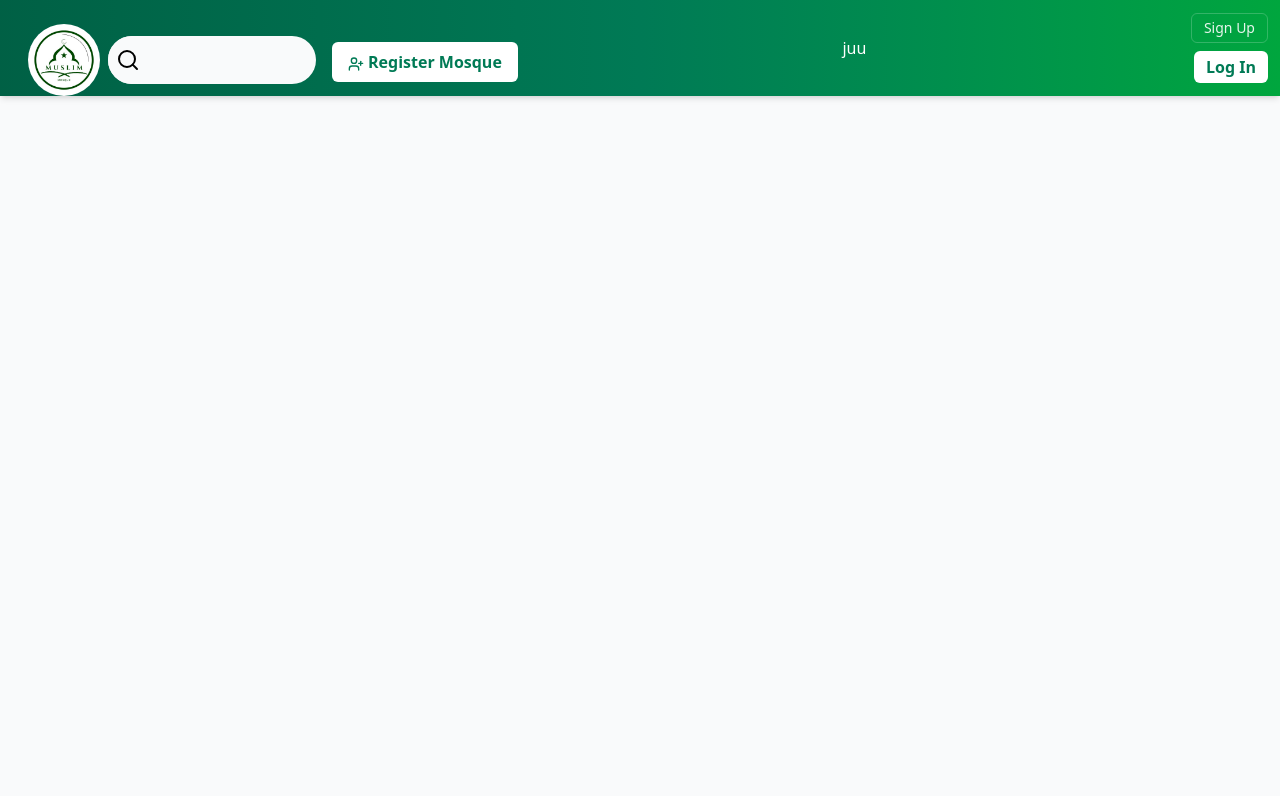
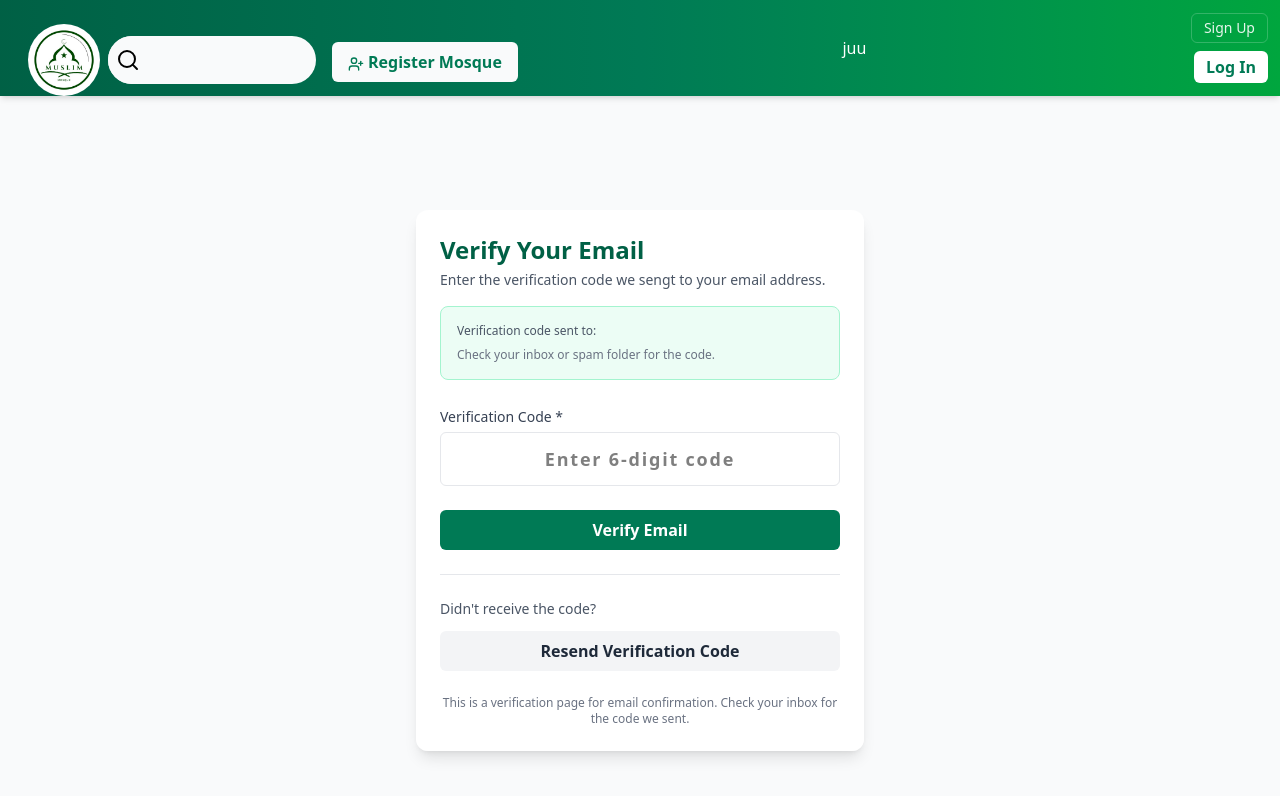
Before and after one commit to hassan-abubakar-dev/muslim-mosque-frontend, a React (Vite) app: page /verify-email in a window 1280 px wide. Shown: the top 796 px of the page. Built offline with nearby package versions, Linux system fonts and the light colour scheme; no server answers.

Commit message:
integrating user registration and verification and creating pages for them

```diff
--- /dev/null
+++ b/auth/publicAxiosInstance.js
@@ -0,0 +1,13 @@
+import axios from "axios";
+
+const publicAxiosInstance = axios.create({
+    baseURL: import.meta.env.VITE_API_BASE_URL,
+    headers: {
+        'Content-Type': 'application/json',
+    },
+    timeout: 20000,
+    withCredentials: true,
+});
+
+
+export default publicAxiosInstance;
--- a/package.json
+++ b/package.json
@@ -11,6 +11,7 @@
   },
   "dependencies": {
     "@tailwindcss/vite": "^4.1.18",
+    "axios": "^1.13.2",
     "lucide-react": "^0.562.0",
     "react": "^19.2.0",
     "react-dom": "^19.2.0",
--- a/src/App.jsx
+++ b/src/App.jsx
@@ -3,6 +3,7 @@ import './App.css'
 import Homepage from './pages/HomePage'
 import RegisterMosque from './pages/RegisterMosque';
 import Signup from './pages/Signup'
+import RegisterVerification from './pages/RegisterVerification';
 import { BrowserRouter as Router, Routes, Route } from 'react-router-dom';
 import Login from './pages/Login';
 import Mosque from './pages/Mosque';
@@ -16,6 +17,7 @@ function App() {
       <Routes>
         <Route path='/' element={<Homepage />} />
         <Route path='/signup' element={<Signup />} />
+        <Route path='/verify-email' element={<RegisterVerification />} />
         <Route path='/register-mosque' element={<RegisterMosque />} />
         <Route path='/register' element={<RegisterMosque />} />
         <Route path='/login' element={<Login />} />
--- a/src/components/Header.jsx
+++ b/src/components/Header.jsx
@@ -33,7 +33,7 @@ const Header = () => {
                 <div className='flex-1 flex justify-center '>
                     <button
                         onClick={() => { window.history.pushState({}, '', '/register'); window.dispatchEvent(new PopStateEvent('popstate')); }}
-                        className='bg-white text-emerald-700 px-4 py-2 rounded-md font-semibold hover:opacity-90 ml-auto   sm:inline text-nowrap cursor-pointer mt-7 mr-3'
+                        className='bg-gray-50 text-emerald-700 px-4 py-2 rounded-md font-semibold hover:opacity-90 ml-auto   sm:inline text-nowrap cursor-pointer mt-7 mr-3'
                     >
                         <UserPlus className='w-4 h-4 inline-block mr-1' />
                         <>Register Mosque</>
@@ -46,8 +46,8 @@ const Header = () => {
             </div>
             <div className='flex items-center gap-4 ml-auto mr-3'>
                 <div className='flex flex-col items-end gap-2 ml-auto'>
-                    <button onClick={() => { window.history.pushState({}, '', '/signup'); window.dispatchEvent(new PopStateEvent('popstate')); }} className='text-white/90 text-sm px-3 py-1 rounded-md border border-white/20 hover:bg-white/10'>Sign Up</button>
-                    <button onClick={() => { window.history.pushState({}, '', '/login'); window.dispatchEvent(new PopStateEvent('popstate')); }} className='bg-white text-emerald-700 px-3 py-1 rounded-md font-semibold'>Log In</button>
+                    <button onClick={() => { window.history.pushState({}, '', '/signup'); window.dispatchEvent(new PopStateEvent('popstate')); }} className='text-white/90 text-sm px-3 py-1 rounded-md border border-white/20 hover:bg-white/10 cursor-pointer'>Sign Up</button>
+                    <button onClick={() => { window.history.pushState({}, '', '/login'); window.dispatchEvent(new PopStateEvent('popstate')); }} className='bg-white text-emerald-700 px-3 py-1 rounded-md font-semibold cursor-pointer'>Log In</button>
                 </div>
             </div>
 
--- a/src/pages/Login.jsx
+++ b/src/pages/Login.jsx
@@ -1,7 +1,7 @@
 import { useState } from 'react';
 
 const Login = () => {
-  const [form, setForm] = useState({ username: '', email: '', password: '' });
+  const [form, setForm] = useState({ email: '', password: '' });
   const [error, setError] = useState('');
   const [success, setSuccess] = useState('');
 
@@ -15,7 +15,7 @@ const Login = () => {
     setError('');
     setSuccess('');
 
-    if (!form.username || !form.email || !form.password) {
+    if (!form.email || !form.password) {
       setError('Please fill in all required fields.');
       return;
     }
@@ -23,13 +23,13 @@ const Login = () => {
     // Mock submit (replace with real API call)
     setTimeout(() => {
       setSuccess('Login successful (mock).');
-      setForm({ username: '', email: '', password: '' });
+      setForm({ email: '', password: '' });
     }, 600);
   };
 
   return (
-    <div className="min-h-screen bg-gradient-to-r from-emerald-800 via-emerald-700 to-green-600 flex items-center justify-center p-6 pt-28">
-      <div className="w-full max-w-md bg-white/95 rounded-xl shadow-lg p-6">
+    <div className="min-h-screen bg-gray-100 flex items-center justify-center p-6">
+      <div className="w-full max-w-md bg-white/95 rounded-xl shadow-lg p-6 mt-20">
         <h1 className="text-2xl font-semibold text-emerald-800">Log In</h1>
         <p className="text-sm text-gray-600 mt-1">Enter your credentials to access your account.</p>
 
@@ -38,17 +38,12 @@ const Login = () => {
           {success && <div className="text-sm text-emerald-700">{success}</div>}
 
           <label className="block">
-            <span className="text-gray-700 text-sm">Username or Email</span>
-            <input name="username" value={form.username} onChange={handleChange} className="mt-1 block w-full px-3 py-2 border border-gray-200 rounded-md focus:outline-none focus:ring-2 focus:ring-emerald-300" placeholder="Your name or email" />
-          </label>
-
-          <label className="block">
-            <span className="text-gray-700 text-sm">Email</span>
+            <span className="text-gray-700 text-sm">Email *</span>
             <input name="email" type="email" value={form.email} onChange={handleChange} className="mt-1 block w-full px-3 py-2 border border-gray-200 rounded-md focus:outline-none focus:ring-2 focus:ring-emerald-300" placeholder="you@example.com" />
           </label>
 
           <label className="block">
-            <span className="text-gray-700 text-sm">Password</span>
+            <span className="text-gray-700 text-sm">Password *</span>
             <input name="password" type="password" value={form.password} onChange={handleChange} className="mt-1 block w-full px-3 py-2 border border-gray-200 rounded-md focus:outline-none focus:ring-2 focus:ring-emerald-300" placeholder="Enter your password" />
           </label>
 
--- /dev/null
+++ b/src/pages/RegisterVerification.jsx
@@ -0,0 +1,139 @@
+import { useState } from 'react';
+import publicAxiosInstance from '../../auth/publicAxiosInstance';
+import { useLocation, useNavigate } from 'react-router-dom';
+
+const RegisterVerification = () => {
+  const [verificationCode, setVerificationCode] = useState('');
+  const [error, setError] = useState('');
+  const [success, setSuccess] = useState('');
+  const [loading, setLoading] = useState(false);
+const navigate = useNavigate();
+const location = useLocation();
+
+const registeredEmail = location.state?.email || '';
+
+  const handleChange = (e) => {
+    setVerificationCode(e.target.value);
+  };
+
+  const handleSubmit = async (e) => {
+    e.preventDefault();
+    setError('');
+    setSuccess('');
+    setLoading(true);
+
+    if (!verificationCode || verificationCode.trim() === '') {
+      setError('Please enter the verification code.');
+      setLoading(false);
+      return;
+    }
+
+    const body = {
+      verificationCode: verificationCode.trim()
+    };
+
+    try {
+      const res = await publicAxiosInstance.post('/verifications/verify', body);
+      if (res.status < 400) {
+        console.log('Verification response:', res.data);
+        setSuccess(`Success: ${res.data.message || 'Email verified successfully!'}`);
+        setVerificationCode('');
+        setLoading(false);
+        navigate('/');
+      }
+    } catch (err) {
+      if (err.code === 'ECONNABORTED') {
+        setError('Request timeout - server is not responding. Please try again.');
+      } else if (err.response?.status === 400) {
+        setError(err.response?.data?.message || 'Invalid verification code.');
+      } else if (err.response?.status === 404) {
+        setError('Verification endpoint not found.');
+      } else {
+        setError('Failed to verify email: ' + (err.response?.data?.message || err.message));
+      }
+      console.error('Verification error:', err.response?.data?.message);
+      setLoading(false);
+      return;
+    }
+  };
+
+  const handleResendCode = async () => {
+    setError('');
+    setLoading(true);
+
+    try {
+      const res = await publicAxiosInstance.post('/auths/resend-code');
+      if (res.status < 400) {
+        setSuccess('Verification code sent to your email.');
+        setLoading(false);
+        return;
+      }
+    } catch (err) {
+      setError('Failed to resend code: ' + (err.response?.data?.message || err.message));
+      console.error('Resend code error:', err);
+      setLoading(false);
+    }
+  };
+
+  return (
+    <div className="min-h-screen  flex items-center justify-center p-6 mt-20">
+      <div className="w-full max-w-md bg-white/95 rounded-xl shadow-lg p-6 ">
+        <h1 className="text-2xl font-semibold text-emerald-800">Verify Your Email</h1>
+        <p className="text-sm text-gray-600 mt-1">Enter the verification code we sengt to your email address.</p>
+
+        {/* Mock email display - will be replaced with user email from state */}
+        <div className="mt-4 p-4 bg-emerald-50 rounded-lg border border-emerald-200">
+          <p className="text-xs text-gray-600">Verification code sent to:</p>
+          <p className="text-sm font-semibold text-emerald-800">{registeredEmail}</p>
+          <p className="text-xs text-gray-500 mt-2">Check your inbox or spam folder for the code.</p>
+        </div>
+
+        <form className="mt-6 space-y-4" onSubmit={handleSubmit}>
+          {error && <div className="text-sm text-red-600 bg-red-50 p-3 rounded">{error}</div>}
+          {success && <div className="text-sm text-emerald-700 bg-emerald-50 p-3 rounded">{success}</div>}
+
+          <label className="block">
+            <span className="text-gray-700 text-sm">Verification Code *</span>
+            <input
+              type="text"
+              name="verificationCode"
+              value={verificationCode}
+              onChange={handleChange}
+              placeholder="Enter 6-digit code"
+              maxLength="6"
+              className="mt-1 block w-full px-4 py-3 border border-gray-200 rounded-md focus:outline-none focus:ring-2 focus:ring-emerald-300 text-center text-lg tracking-widest font-semibold"
+            />
+          </label>
+
+          <div className="pt-2">
+            <button
+              type="submit"
+              disabled={loading}
+              className="w-full bg-emerald-700 cursor-pointer text-white px-4 py-2 rounded-md font-semibold hover:bg-emerald-800 disabled:bg-gray-400 disabled:cursor-not-allowed transition"
+            >
+              {loading ? 'Verifying...' : 'Verify Email'}
+            </button>
+          </div>
+        </form>
+
+        <div className="mt-6 pt-6 border-t border-gray-200">
+          <p className="text-sm text-gray-600 mb-3">Didn't receive the code?</p>
+          <button
+            type="button"
+            onClick={handleResendCode}
+            disabled={loading}
+            className="w-full bg-gray-100 text-gray-800 px-4 py-2 rounded-md font-semibold hover:bg-gray-200 disabled:bg-gray-300 disabled:cursor-not-allowed transition"
+          >
+            Resend Verification Code
+          </button>
+        </div>
+
+        <p className="text-xs text-gray-500 mt-6 text-center">
+          This is a verification page for email confirmation. Check your inbox for the code we sent.
+        </p>
+      </div>
+    </div>
+  );
+};
+
+export default RegisterVerification;
--- a/src/pages/Signup.jsx
+++ b/src/pages/Signup.jsx
@@ -1,36 +1,59 @@
 import { useState } from 'react';
 import Header from '../components/Header';
+import publicAxiosInstance from '../../auth/publicAxiosInstance';
+import { useNavigate } from 'react-router-dom';
 
 const Signup = () => {
-  const [form, setForm] = useState({ username: '', email: '', password: '', gender: '', dob: '' });
+  const [form, setForm] = useState({ firstName: '', surname: '', email: '', password: '', gender: '' });
   const [error, setError] = useState('');
   const [success, setSuccess] = useState('');
+  const [loading, setLoading] = useState(false);
+  const navigate = useNavigate();
 
   const handleChange = (e) => {
     const { name, value } = e.target;
     setForm((s) => ({ ...s, [name]: value }));
   };
 
-  const handleSubmit = (e) => {
+  const handleSubmit = async (e) => {
     e.preventDefault();
     setError('');
     setSuccess('');
+    setLoading(true);
 
-    if (!form.username || !form.email || !form.password || !form.gender || !form.dob) {
+    if (!form.firstName || !form.surname || !form.email || !form.password || !form.gender) {
       setError('Please fill in all required fields.');
+      setLoading(false);
       return;
     }
 
-    // Mock submit (replace with real API call)
-    setTimeout(() => {
-      setSuccess('Registration successful (mock).');
-      setForm({ username: '', email: '', password: '', gender: '', dob: '' });
-    }, 600);
+    const body = {
+      firstName: form.firstName,
+      surName: form.surname,
+      email: form.email,
+      password: form.password,
+      gender: form.gender
+    }
+
+    try {
+      const res = await publicAxiosInstance.post('/auths/register', body);
+      if(res.status < 400){
+        console.log('Backend response:', res.data);
+        setSuccess(`Success: ${res.data.message || 'User registered successfully!'}`);
+        setForm({ firstName: '', surname: '', email: '', password: '', gender: '' });
+        setLoading(false);
+        navigate('/verify-email', { state: { email: form.email }});
+      }
+    } catch (err) {
+      setError('Failed to register.');
+      console.error('Registration error:', err.response?.data);
+      setLoading(false);
+      return;
+    }
   };
 
   return (
     <div className="min-h-screen bg-gray-100 flex items-center justify-center p-6">
-        <Header />
       <div className="w-full max-w-md bg-white/95 rounded-xl shadow-lg p-6 mt-20">
         <h1 className="text-2xl font-semibold text-emerald-800">Create an account</h1>
         <p className="text-sm text-gray-600 mt-1">Sign up to register your mosque or join the community.</p>
@@ -39,10 +62,17 @@ const Signup = () => {
           {error && <div className="text-sm text-red-600">{error}</div>}
           {success && <div className="text-sm text-emerald-700">{success}</div>}
 
-          <label className="block">
-            <span className="text-gray-700 text-sm">Username</span>
-            <input name="username" value={form.username} onChange={handleChange} className="mt-1 block w-full px-3 py-2 border border-gray-200 rounded-md focus:outline-none focus:ring-2 focus:ring-emerald-300" placeholder="Your name" />
-          </label>
+          <div className="flex gap-4">
+            <label className="flex-1">
+              <span className="text-gray-700 text-sm">First Name *</span>
+              <input name="firstName" value={form.firstName} onChange={handleChange} className="mt-1 block w-full px-3 py-2 border border-gray-200 rounded-md focus:outline-none focus:ring-2 focus:ring-emerald-300" placeholder="John" />
+            </label>
+            <label className="flex-1">
+              <span className="text-gray-700 text-sm">Surname *</span>
+              <input name="surname" value={form.surname} onChange={handleChange} className="mt-1 block w-full px-3 py-2 border border-gray-200 rounded-md focus:outline-none focus:ring-2 focus:ring-emerald-300" placeholder="Doe" />
+            </label>
+          </div>
+
 
           <label className="block">
             <span className="text-gray-700 text-sm">Email</span>
@@ -54,25 +84,19 @@ const Signup = () => {
             <input name="password" type="password" value={form.password} onChange={handleChange} className="mt-1 block w-full px-3 py-2 border border-gray-200 rounded-md focus:outline-none focus:ring-2 focus:ring-emerald-300" placeholder="Enter a strong password" />
           </label>
 
-          <div className="flex gap-4">
-            <label className="flex-1">
-              <span className="text-gray-700 text-sm">Gender</span>
-              <select name="gender" value={form.gender} onChange={handleChange} className="mt-1 block w-full px-3 py-2 border border-gray-200 rounded-md focus:outline-none focus:ring-2 focus:ring-emerald-300">
-                <option value="">Select</option>
-                <option value="female">Female</option>
-                <option value="male">Male</option>
-                <option value="other">Other</option>
-              </select>
-            </label>
-
-            <label className="w-40">
-              <span className="text-gray-700 text-sm">Date of birth</span>
-              <input name="dob" type="date" value={form.dob} onChange={handleChange} className="mt-1 block w-full px-3 py-2 border border-gray-200 rounded-md focus:outline-none focus:ring-2 focus:ring-emerald-300" />
-            </label>
-          </div>
+          <label className="block">
+            <span className="text-gray-700 text-sm">Gender *</span>
+            <select name="gender" value={form.gender} onChange={handleChange} className="mt-1 block w-full px-3 py-2 border border-gray-200 rounded-md focus:outline-none focus:ring-2 focus:ring-emerald-300">
+              <option value="" disabled>Select Gender</option>
+              <option value="male">Male</option>
+              <option value="female">Female</option>
+            </select>
+          </label>
 
           <div className="pt-2">
-            <button type="submit" className="w-full bg-emerald-700 text-white px-4 py-2 rounded-md font-semibold hover:bg-emerald-800">Sign Up</button>
+            <button type="submit" disabled={loading} className="w-full bg-emerald-700 cursor-pointer text-white px-4 py-2 rounded-md font-semibold hover:bg-emerald-800 disabled:bg-gray-400 disabled:cursor-not-allowed">
+              {loading ? 'Signing up...' : 'Sign Up'}
+            </button>
           </div>
         </form>
 
```
Also changed, not shown: 1 other file (tests, documents, lock files or other folders).
